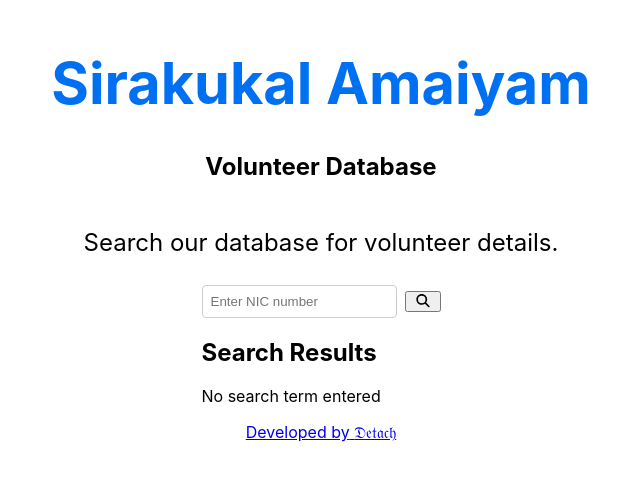
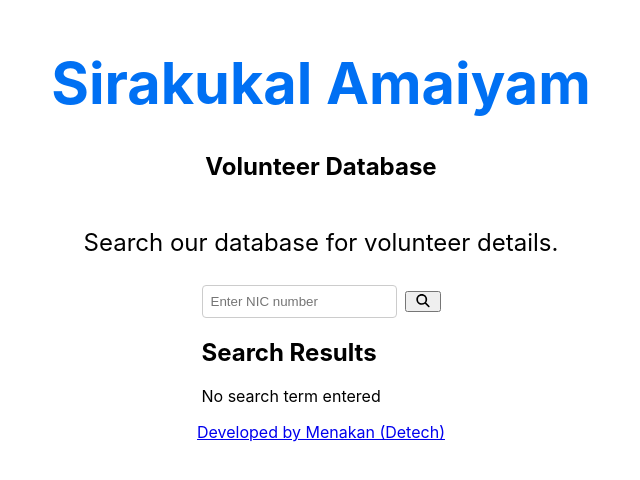
Before and after one commit to Menakan-Vijayanathan/VolunteerIDPasser, a Next.js app: page / in a window 1280 px wide. Shown: the part 154-634 px from the top of the page, without its empty margins (319-959 px from the left). Built offline with nearby package versions, Linux system fonts and the light colour scheme.

Commit message:
Update developer contecnt in  Footer.jsx

```diff
--- a/components/Footer/Footer.jsx
+++ b/components/Footer/Footer.jsx
@@ -8,7 +8,7 @@ const Footer = (props) => {
           target="_blank"
           rel="noopener noreferrer"
         >
-          Developed by{' '} 𝔇𝔢𝔱𝔞𝔠𝔥
+          Developed by Menakan (Detech)
         </a>
       </footer>
     )
```
